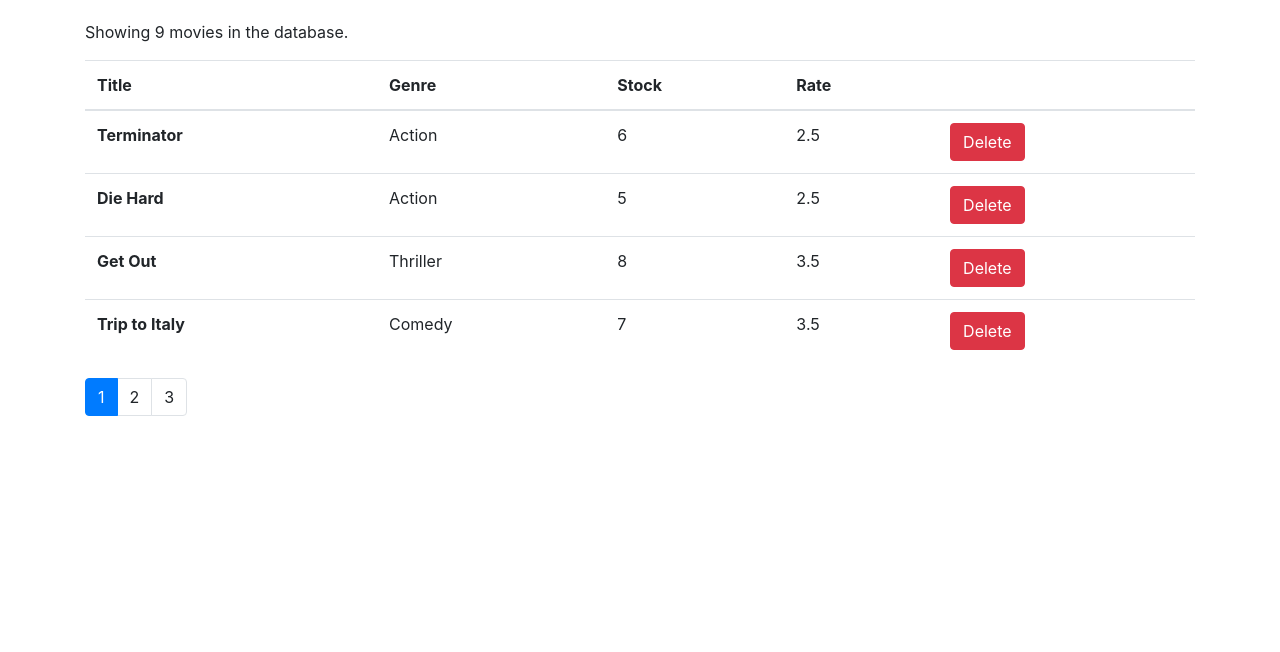
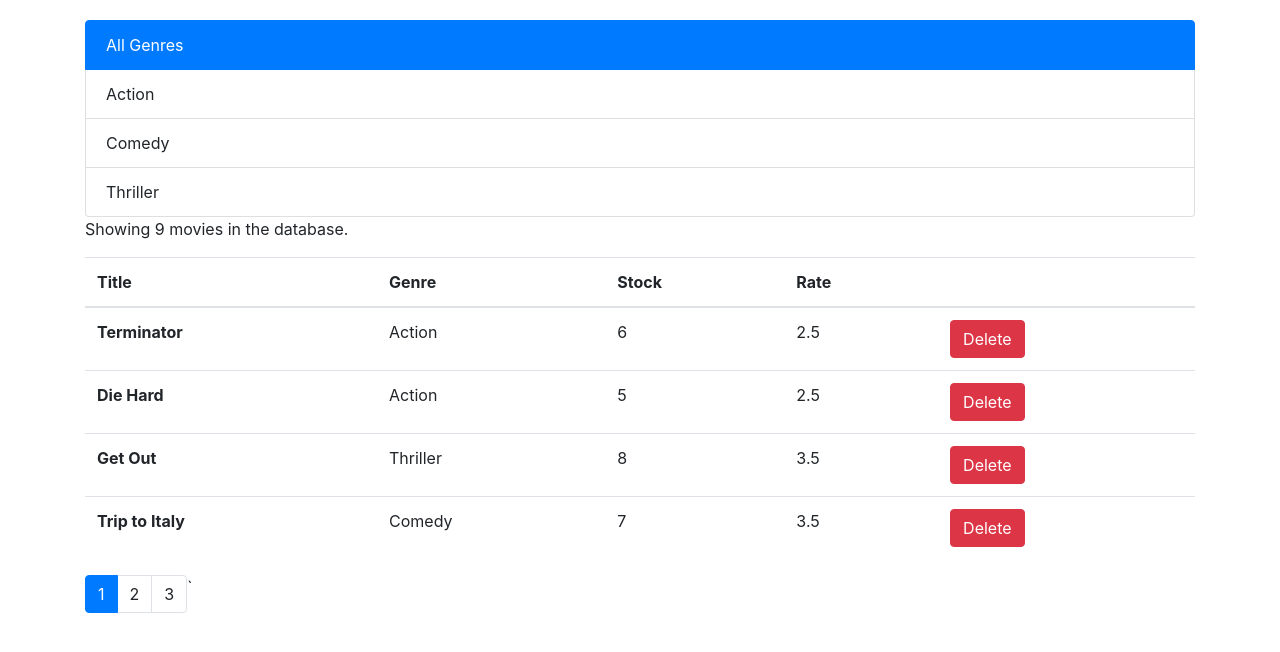
Before and after one commit to chiafengtsai/react-movies-app, a React (Create React App) app: page / in a window 1280 px wide. Shown: the top 652 px of the page. Built offline with nearby package versions, Linux system fonts and the light colour scheme.

Commit message:
feat: add listGroup

```diff
--- a/package.json
+++ b/package.json
@@ -6,6 +6,7 @@
     "bootstrap": "^4.2.1",
     "font-awesome": "^4.7.0",
     "lodash": "^4.17.10",
+    "prop-types": "^15.6.2",
     "react": "^16.7.0",
     "react-dom": "^16.7.0",
     "react-scripts": "2.1.2"
--- /dev/null
+++ b/src/components/listGroup.jsx
@@ -0,0 +1,33 @@
+import React from "react";
+
+const ListGroup = props => {
+  const { genres, showAllGenres, currentGenre, handleGenre } = props;
+  return (
+    <ul className="list-group">
+      <li
+        className={
+          currentGenre === "All Genres"
+            ? "list-group-item active"
+            : "list-group-item"
+        }
+        onClick={() => showAllGenres()}
+      >
+        All Genres
+      </li>
+      {genres.map(genre => (
+        <li
+          className={
+            currentGenre === genre.name
+              ? "list-group-item active"
+              : "list-group-item"
+          }
+          onClick={() => handleGenre(genre)}
+          key={genre._id}
+        >
+          {genre.name}
+        </li>
+      ))}
+    </ul>
+  );
+};
+export default ListGroup;
--- a/src/components/movies.jsx
+++ b/src/components/movies.jsx
@@ -1,14 +1,19 @@
 import React, { Component } from "react";
 import Movie from "./movie";
 import Pagination from "./pagination";
+import ListGroup from "./listGroup";
+
 import { getMovies } from "../services/fakeMovieService";
+import { getGenres } from "../services/fakeGenreService";
 import { paginate } from "../utils/paginate";
 
 class Movies extends Component {
   state = {
     movies: getMovies(),
     currentPage: 1,
-    pageSize: 4
+    pageSize: 4,
+    currentGenre: "All Genres",
+    genres: getGenres()
   };
 
   handleDelete = movie => {
@@ -20,14 +25,29 @@ class Movies extends Component {
     this.setState({ currentPage: page });
   };
 
+  handleGenre = genre => {
+    this.setState({ currentGenre: genre.name });
+  };
+
+  handleShowAllGenres = () => {
+    this.setState({ currentGenre: "All Genres" });
+  };
+
   render() {
     const { length: count } = this.state.movies;
     const { pageSize, currentPage, movies: allMovies } = this.state;
 
     if (count === 0) return <h1>There are no movies in the database.</h1>;
     const movies = paginate(allMovies, currentPage, pageSize);
+
     return (
       <React.Fragment>
+        <ListGroup
+          genres={this.state.genres}
+          showAllGenres={this.handleShowAllGenres}
+          currentGenre={this.state.currentGenre}
+          handleGenre={this.handleGenre}
+        />
         <p>Showing {count} movies in the database.</p>
         <table className="table">
           <thead>
--- a/src/components/pagination.jsx
+++ b/src/components/pagination.jsx
@@ -1,4 +1,5 @@
 import React from "react";
+import PropTypes from "prop-types";
 import _ from "lodash";
 
 const Pagination = props => {
@@ -19,9 +20,17 @@ const Pagination = props => {
             </a>
           </li>
         ))}
+        `
       </ul>
     </nav>
   );
 };
 
+Pagination.propTypes = {
+  itemCount: PropTypes.number.isRequired,
+  pageSize: PropTypes.number.isRequired,
+  currentPage: PropTypes.number.isRequired,
+  onPageChange: PropTypes.func.isRequired
+};
+
 export default Pagination;
```
